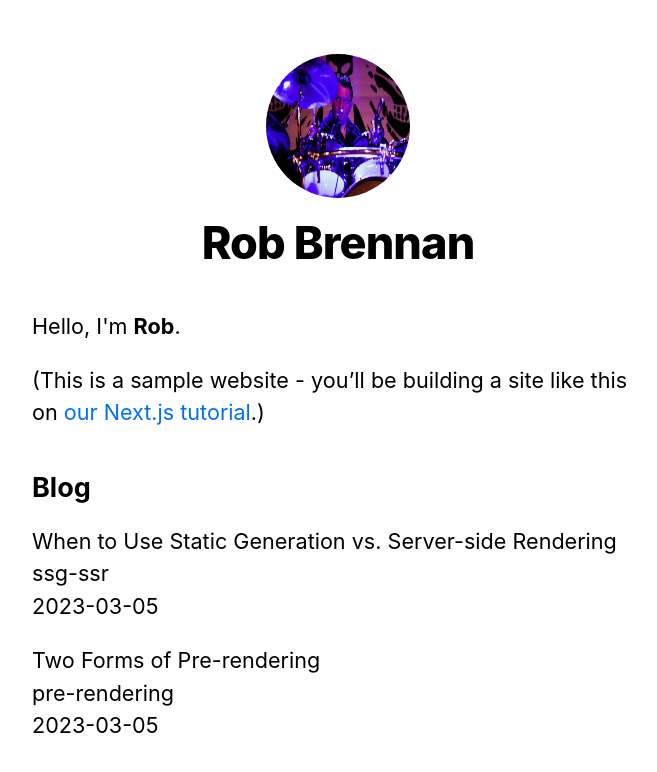
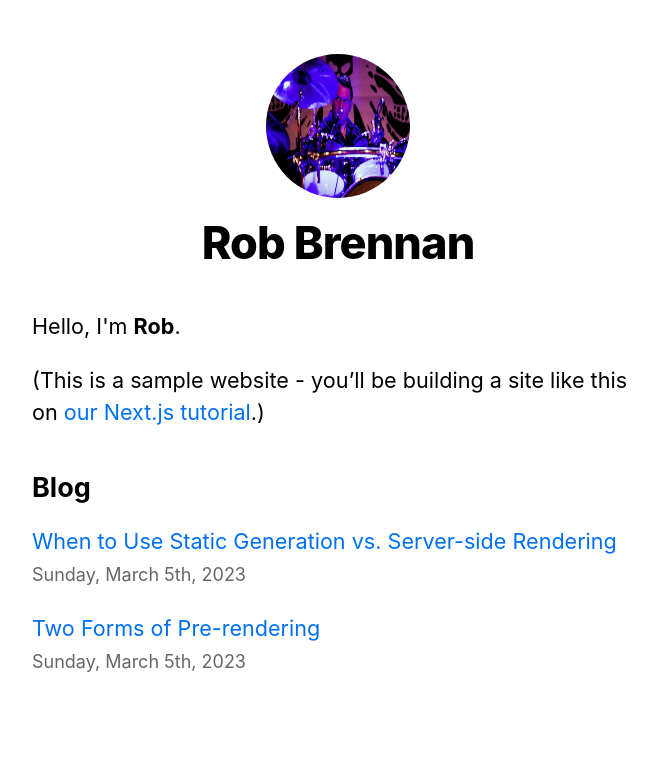
Before and after one commit to TheRobBrennan/explore-nhl-2023-playoff-race, a Next.js app in the folder app/nextjs-blog/: page / in a window 1280 px wide. Shown: the top 772 px of the page, without its empty margins (302-959 px from the left). Built offline with nearby package versions, Linux system fonts and the light colour scheme.

Commit message:
Use the Next.js Link and our new Date component

```diff
--- a/app/nextjs-blog/pages/index.js
+++ b/app/nextjs-blog/pages/index.js
@@ -1,4 +1,6 @@
 import Head from 'next/head';
+import Link from 'next/link';
+import Date from '../components/date';
 import Layout, { siteTitle } from '../components/layout';
 import utilStyles from '../styles/utils.module.css';
 
@@ -43,13 +45,12 @@
         <ul className={utilStyles.list}>
           {allPostsData.map(({ id, date, title }) => (
             <li className={utilStyles.listItem} key={id}>
-              {title}
-              <br />
-              {id}
-              <br />
-              {date}
-            </li>
-          ))}
+            <Link href={`/posts/${id}`}>{title}</Link>
+            <br />
+            <small className={utilStyles.lightText}>
+              <Date dateString={date} />
+            </small>
+          </li>))}
         </ul>
       </section>
 
```
